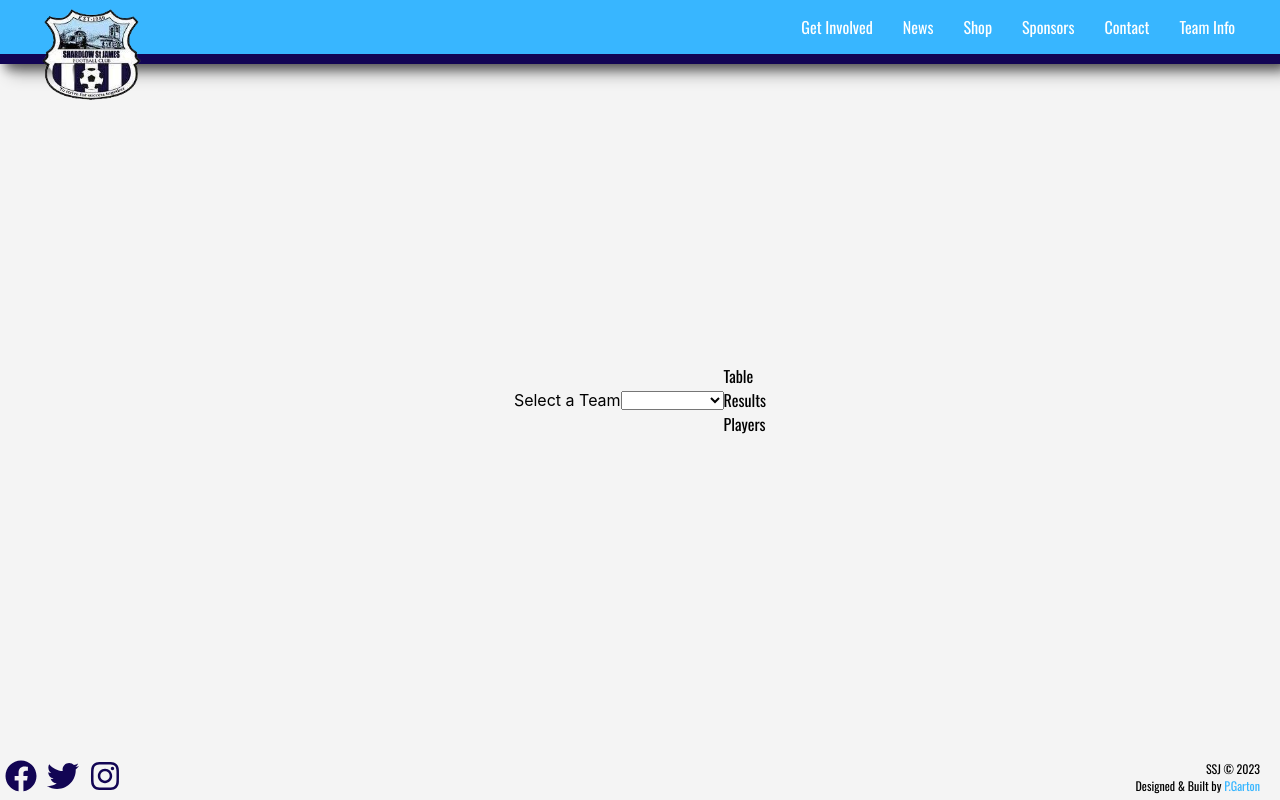
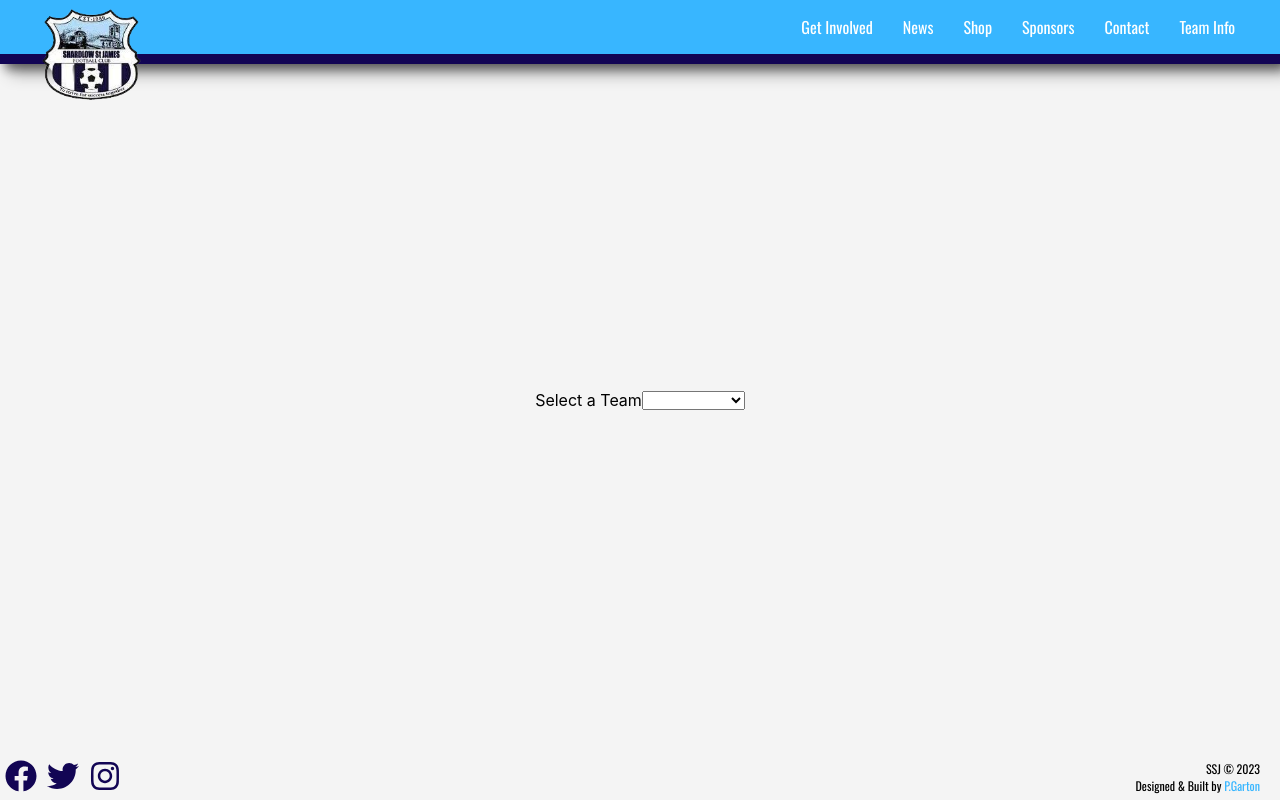
Before and after one commit to paulg44/shardlow_st_james, a React (Create React App) app in the folder ssj/: page /teamDisplay in a window 1280 px wide. Built offline with nearby package versions, Linux system fonts and the light colour scheme.

Commit message:
all team info nows works dynamically on one page for each team

```diff
--- a/ssj/src/App.js
+++ b/ssj/src/App.js
@@ -93,17 +93,17 @@ function App() {
           }
         />
         <Route
-          path="/teams/:teamName/table"
+          path="/teamDisplay/:teamName/table"
           element={<Table teamsData={teamsData} activeTeam={activeTeam} />}
         />
         <Route
-          path="/teams/:teamName/results"
+          path="/teamDisplay/:teamName/results"
           element={
             <ResultsFixtures teamsData={teamsData} activeTeam={activeTeam} />
           }
         />
         <Route
-          path="/teams/:teamName/players"
+          path="/teamDisplay/:teamName/players"
           element={<Players activeTeam={activeTeam} />}
         />
         <Route path="/sponsors" element={<Sponsors />} />
--- a/ssj/src/Components/Pages/TeamsDisplay/TeamsDisplay.css
+++ b/ssj/src/Components/Pages/TeamsDisplay/TeamsDisplay.css
@@ -4,4 +4,5 @@
   display: flex;
   align-items: center;
   justify-content: center;
+  overflow: scroll;
 }
--- a/ssj/src/Components/Pages/TeamsDisplay/TeamsDisplay.js
+++ b/ssj/src/Components/Pages/TeamsDisplay/TeamsDisplay.js
@@ -15,8 +15,9 @@ import Table from "./Table/Table.js";
 import { Link } from "react-router-dom";
 import Players from "./Players/Players.js";
 
-function TeamsDisplay({ teamsData, handleTeamClick }) {
+function TeamsDisplay({ teamsData, handleTeamClick, activeTeam }) {
   const [displaySelectedTeam, setDisplaySelectedTeam] = useState("");
+  const [selectedElementView, setSelectedElementView] = useState("table");
 
   function displayTeam(e) {
     const displaySelectedValue = e.target.value;
@@ -34,23 +35,30 @@ function TeamsDisplay({ teamsData, handleTeamClick }) {
           <option key={id}>{teamsData.teamName}</option>
         ))}
       </select>
-      <ul>
-        <li>
-          <Link to={`/teams/${displaySelectedTeam}/table`}>Table</Link>
-        </li>
-        <li>
-          <Link to={`/teams/${displaySelectedTeam}/results`}>Results</Link>
-        </li>
-        <li>
-          <Link to={`/teams/${displaySelectedTeam}/players`}>Players</Link>
-        </li>
-      </ul>
+
+      {activeTeam && (
+        <div>
+          <button onClick={() => setSelectedElementView("table")}>Table</button>
+          <button onClick={() => setSelectedElementView("results")}>
+            Results
+          </button>
+          <button onClick={() => setSelectedElementView("players")}>
+            Players
+          </button>
+        </div>
+      )}
 
       {/* HOW TO DISPLAY THIS DYNAMICALLY???? */}
       <div className="teamContentContainer">
-        {/* <Table />
-        <ResultsFixtures />
-        <Players /> */}
+        {activeTeam && selectedElementView === "table" && (
+          <Table activeTeam={activeTeam} />
+        )}
+        {activeTeam && selectedElementView === "results" && (
+          <ResultsFixtures activeTeam={activeTeam} />
+        )}
+        {activeTeam && selectedElementView === "players" && (
+          <Players activeTeam={activeTeam} />
+        )}
       </div>
     </div>
   );
```
